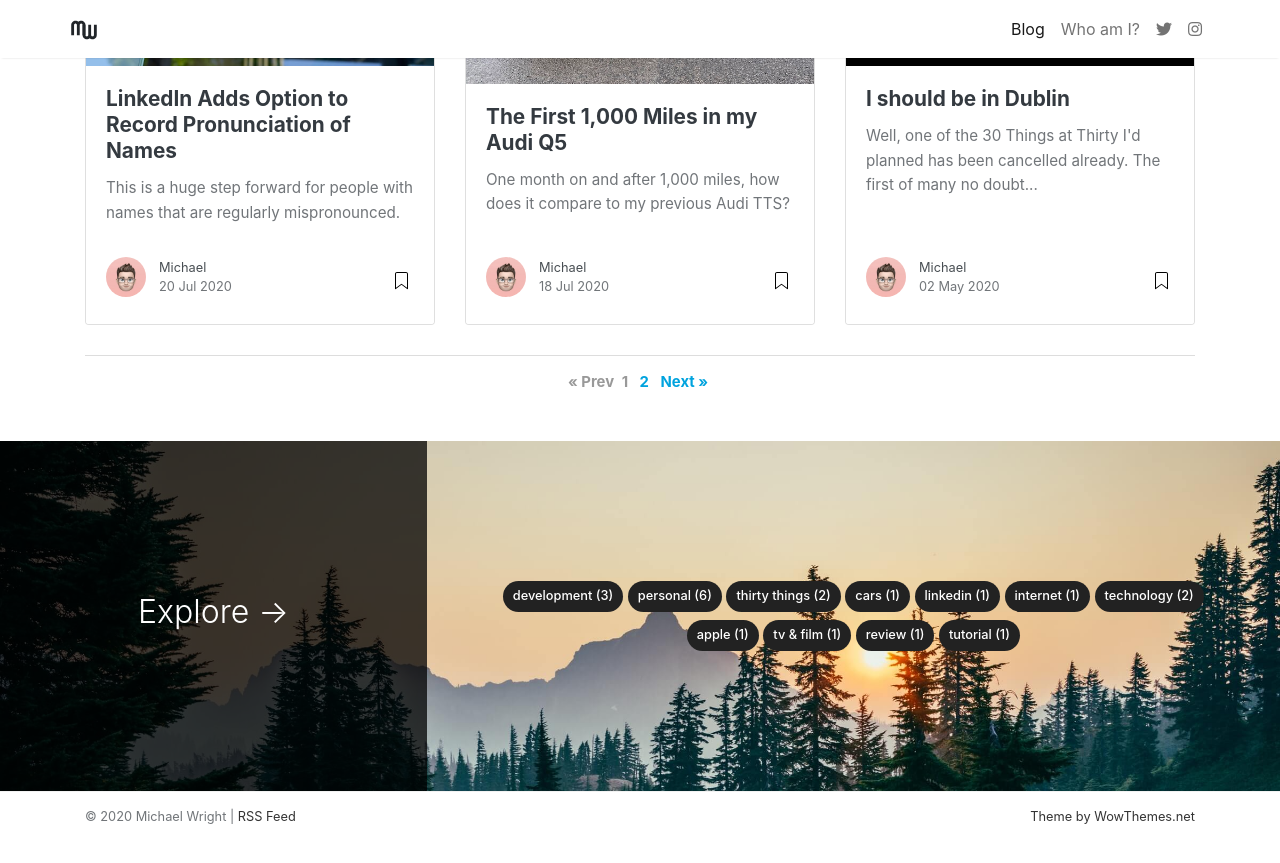
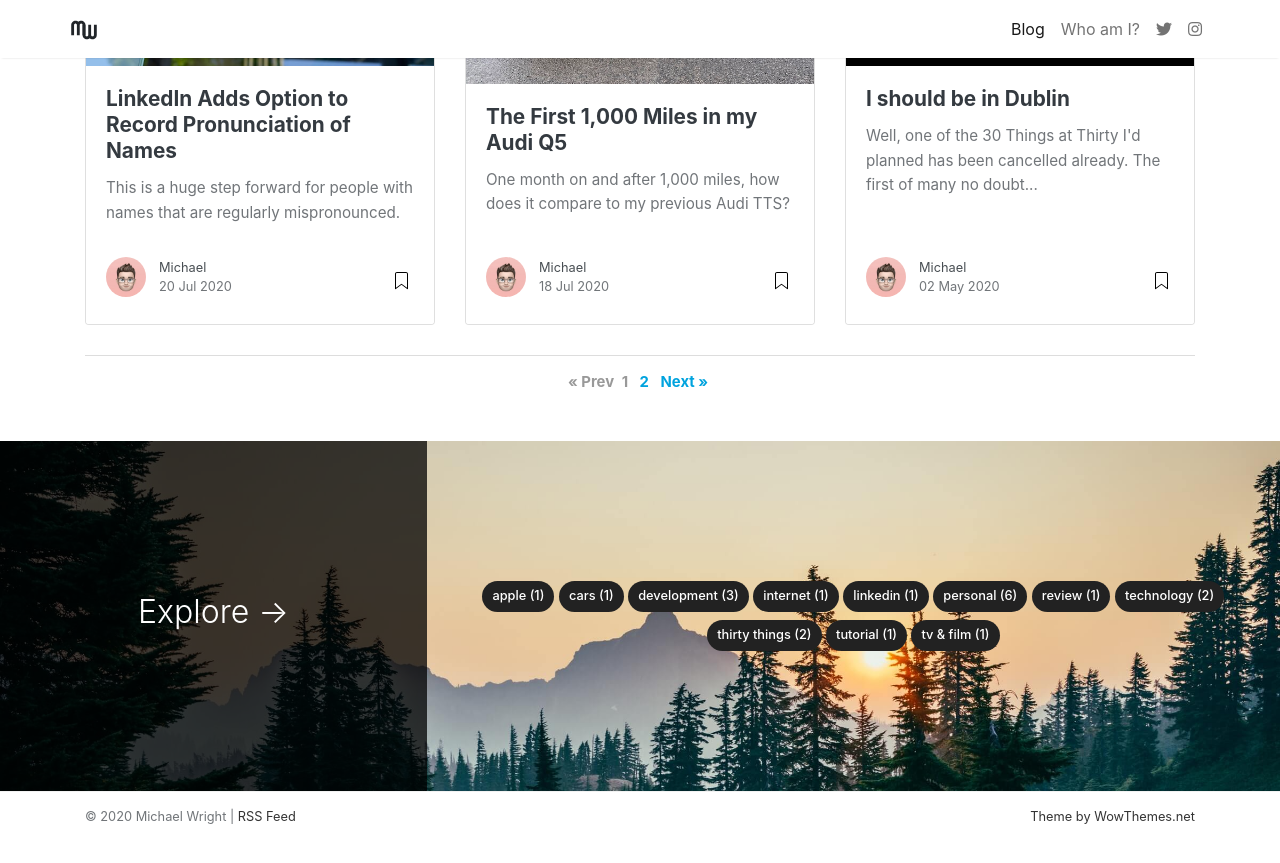
Before and after one commit to michaelw90/michaelw90.github.io, a Jekyll site: the page built from index.html, in a window 1280 px wide and 900 px high, scrolled down 2231 px. Shown: the top 863 px of the window. Built offline with Jekyll 4.4.1, drawn with Linux system fonts in a browser that asks for light colours; nearby versions of some CDN libraries; the list of posts is cut into pages by our own code.

Commit message:
Sort tags in footer

```diff
--- a/_layouts/default.html
+++ b/_layouts/default.html
@@ -100,7 +100,7 @@
                 </div>
     		</div>
     		<div class="col-md-8 p-5 align-self-center text-center">
-                {% assign categories_list = site.categories %}
+                {% assign categories_list = site.categories | sort %}
                 {% if categories_list.first[0] == null %}
                     {% for category in categories_list %}
                         <a class="mt-1 mb-1" href="{{site.baseurl}}/categories#{{ category | url_escape | strip | replace: ' ', '-' }}">{{ category | camelcase }} ({{ site.tags[category].size }})</a>
```
